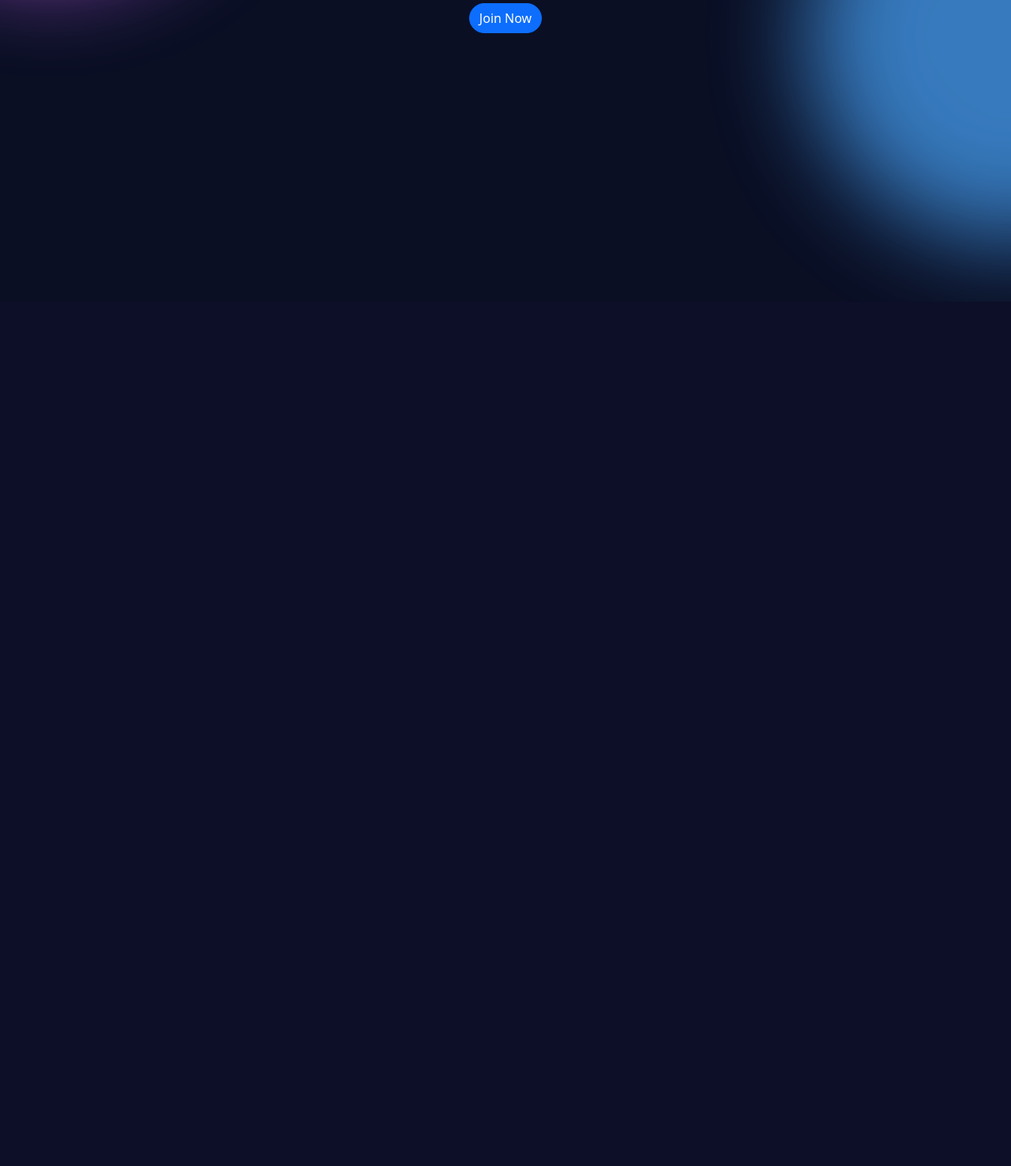
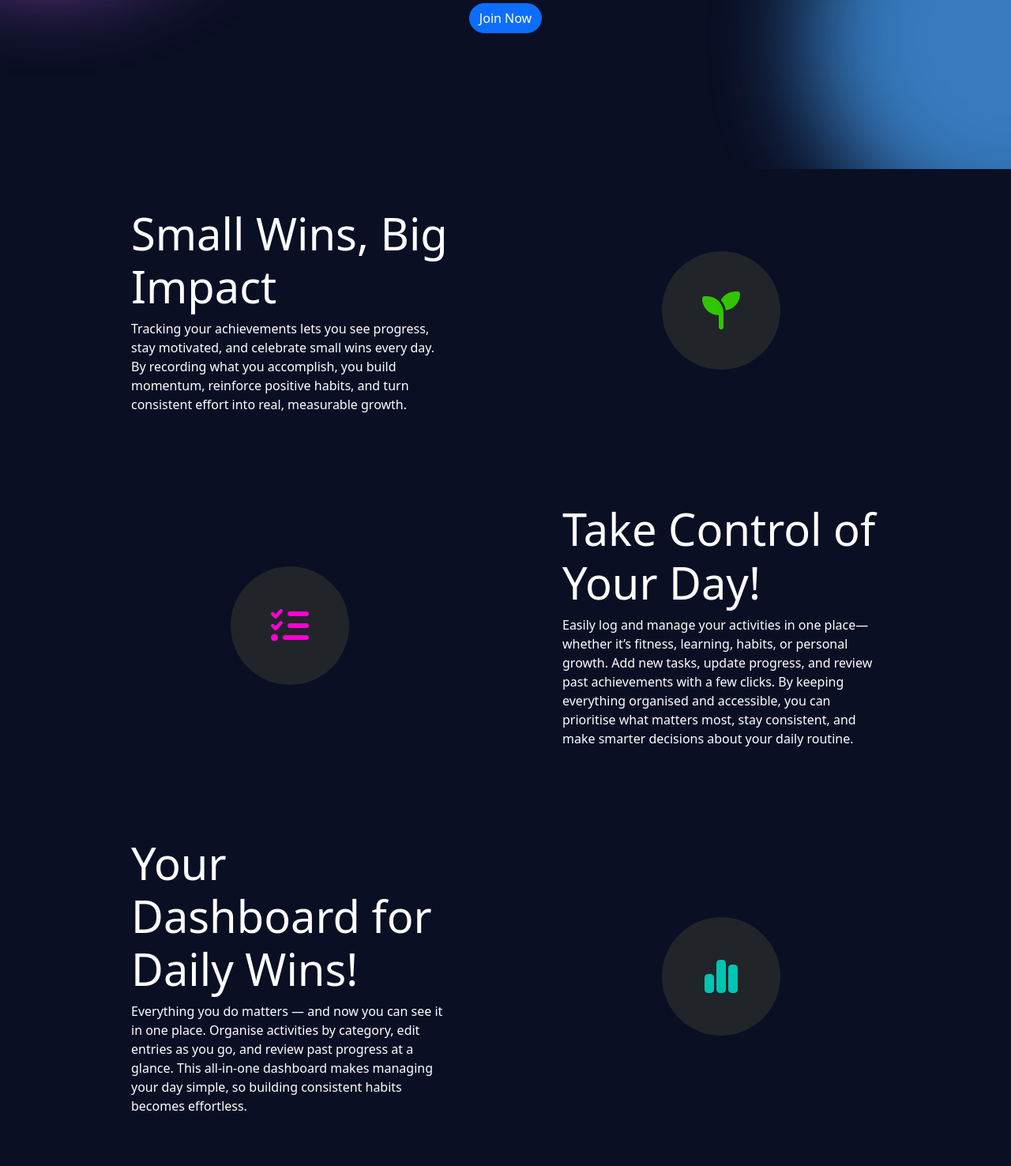
Before and after one commit to AlexThoma5/one_percent, a Django app: page /landing/ in a window 1280 px wide. Shown: the part 418-1894 px from the top of the page at 79% size. Before the commit the page ends 789 px from the top, so only its background shows below. Run offline with Django 4.2, Linux system fonts and the light colour scheme; some libraries are stand-ins or nearby versions.

Commit message:
Add content sections to landing.html with custom styling for content icons

```diff
--- a/dashboard/templates/dashboard/landing.html
+++ b/dashboard/templates/dashboard/landing.html
@@ -12,4 +12,82 @@
   </div>
 </header>
 
+<!-- Content section 1-->
+<section id="info">
+  <div class="container px-5">
+    <div class="row gx-5 align-items-center">
+      <div class="col-lg-6 order-lg-2">
+        <div class="p-5">
+          <div class="content-icon bg-dark d-flex align-items-center justify-content-center mx-auto mb-3">
+            <i class="fa-solid fa-seedling"></i>
+          </div>
+        </div>
+      </div>
+      <div class="col-lg-6 order-lg-1">
+        <div class="p-5">
+          <h2 class="display-4">Small Wins, Big Impact</h2>
+          <p>
+            Tracking your achievements lets you see progress, stay motivated,
+            and celebrate small wins every day. By recording what you
+            accomplish, you build momentum, reinforce positive habits, and turn
+            consistent effort into real, measurable growth.
+          </p>
+        </div>
+      </div>
+    </div>
+  </div>
+</section>
+<!-- Content section 2-->
+<section>
+  <div class="container px-5">
+    <div class="row gx-5 align-items-center">
+      <div class="col-lg-6">
+        <div class="p-5">
+            <div class="content-icon bg-dark d-flex align-items-center justify-content-center mx-auto mb-3">
+                <i class="fa-solid fa-list-check"></i>
+            </div>
+        </div>
+      </div>
+      <div class="col-lg-6">
+        <div class="p-5">
+          <h2 class="display-4">Take Control of Your Day!</h2>
+          <p>
+            Easily log and manage your activities in one place—whether it’s
+            fitness, learning, habits, or personal growth. Add new tasks, update
+            progress, and review past achievements with a few clicks. By keeping
+            everything organised and accessible, you can prioritise what matters
+            most, stay consistent, and make smarter decisions about your daily
+            routine.
+          </p>
+        </div>
+      </div>
+    </div>
+  </div>
+</section>
+<!-- Content section 3-->
+<section>
+  <div class="container px-5">
+    <div class="row gx-5 align-items-center">
+      <div class="col-lg-6 order-lg-2">
+        <div class="p-5">
+          <div class="content-icon bg-dark d-flex align-items-center justify-content-center mx-auto mb-3">
+            <i class="fa-solid fa-chart-simple"></i>
+          </div>
+        </div>
+      </div>
+      <div class="col-lg-6 order-lg-1">
+        <div class="p-5">
+          <h2 class="display-4">Your Dashboard for Daily Wins!</h2>
+          <p>
+            Everything you do matters — and now you can see it in one place.
+            Organise activities by category, edit entries as you go, and review
+            past progress at a glance. This all-in-one dashboard makes managing
+            your day simple, so building consistent habits becomes effortless.
+          </p>
+        </div>
+      </div>
+    </div>
+  </div>
+</section>
+
 {% endblock %}
--- a/static/css/style.css
+++ b/static/css/style.css
@@ -126,6 +126,32 @@ body {
   margin-bottom: 1.5rem;
 }
 
+section {
+  background-color: var(--background-color);
+}
+
+.content-icon {
+  border-radius: 50%;
+  aspect-ratio: 1/1;
+  height: 150px;
+}
+
+.content-icon > i {
+  font-size: 3rem;
+}
+
+.fa-seedling {
+  color: #31c500;
+}
+
+.fa-list-check {
+  color: #ff00d3;
+}
+
+.fa-chart-simple {
+  color: #00c5b4;
+}
+
 /* -------------- Dashboard.html styles -------------- */
 
 .welcome {
```
